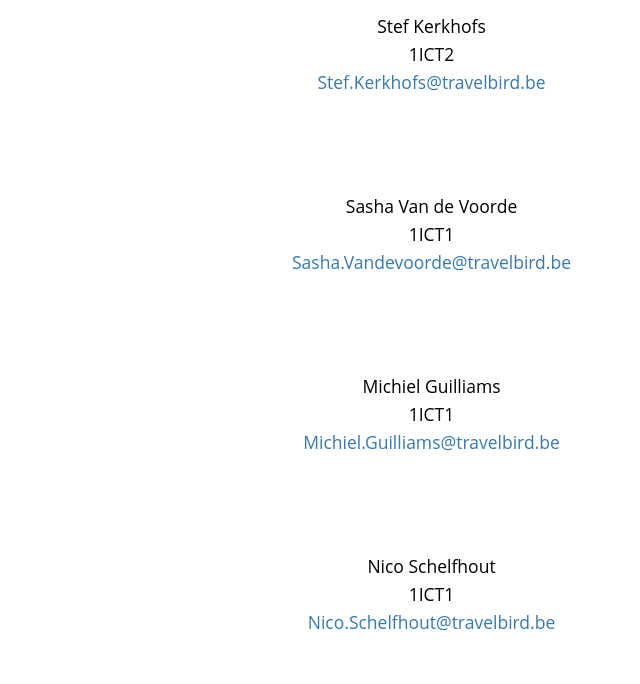
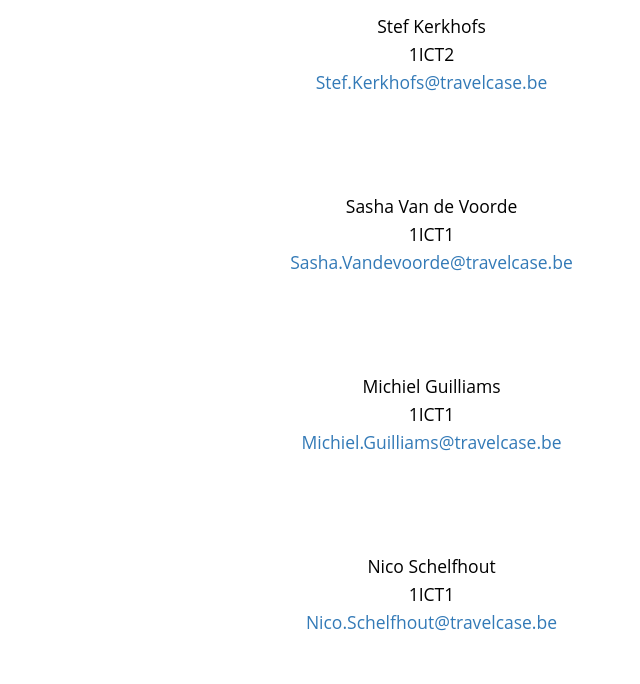
Before and after one commit to sashavdv/ICTProject1, a plain HTML site: page Contact.html in a window 1280 px wide. Shown: the part 252-936 px from the top of the page, 271-911 px from the left. Drawn offline with nearby package versions, Linux system fonts and the light colour scheme.

Commit message:
Add files via upload

```diff
--- a/Contact.html
+++ b/Contact.html
@@ -59,7 +59,7 @@
 			<img class="img-responsive img-border img-left img-rounded" src="img/StefKerkhofs.jpg" alt="Stef Kerkhofs" width="100" height="100" />
             <p>Stef Kerkhofs</br>
             1ICT2</br>
-            <a href="mailto:Stef.Kerkhofs@travelbird.be" target="_top">Stef.Kerkhofs@travelbird.be</a></br>
+            <a href="mailto:Stef.Kerkhofs@travelbird.be" target="_top">Stef.Kerkhofs@travelcase.be</a></br>
             </p>
         </div>
       </div>
@@ -68,7 +68,7 @@
 			<img class="img-responsive img-border img-left img-rounded" src="img/SashaVandeVoorde.jpg" alt="Sasha Van de Voorde" width="100" height="100" />
             <p>Sasha Van de Voorde</br>
             1ICT1</br>
-            <a href="mailto:Sasha.Vandevoorde@travelbird.be" target="_top">Sasha.Vandevoorde@travelbird.be</a></br>
+            <a href="mailto:Sasha.Vandevoorde@travelbird.be" target="_top">Sasha.Vandevoorde@travelcase.be</a></br>
             </p>
         </div>
       </div>
@@ -77,7 +77,7 @@
 			<img class="img-responsive img-border img-left img-rounded" src="img/MichielGuilliams.jpg" alt="MichielGuilliams" width="100" height="100" />
             <p>Michiel Guilliams</br>
             1ICT1</br>
-            <a href="mailto:Michiel.Guilliams@travelbird.be" target="_top">Michiel.Guilliams@travelbird.be</a></br>
+            <a href="mailto:Michiel.Guilliams@travelbird.be" target="_top">Michiel.Guilliams@travelcase.be</a></br>
             </p>
         </div>
       </div>
@@ -86,7 +86,7 @@
 			<img class="img-responsive img-border img-left img-rounded" src="img/NicoSchelfhout.jpg" alt="Nico Schelfhout" width="100" height="100" />
             <p>Nico Schelfhout</br>
             1ICT1</br>
-            <a href="mailto:Nico.Schelfhout@travelbird.be" target="_top">Nico.Schelfhout@travelbird.be</a></br>
+            <a href="mailto:Nico.Schelfhout@travelbird.be" target="_top">Nico.Schelfhout@travelcase.be</a></br>
             </p>
         </div>
       </div>
```
